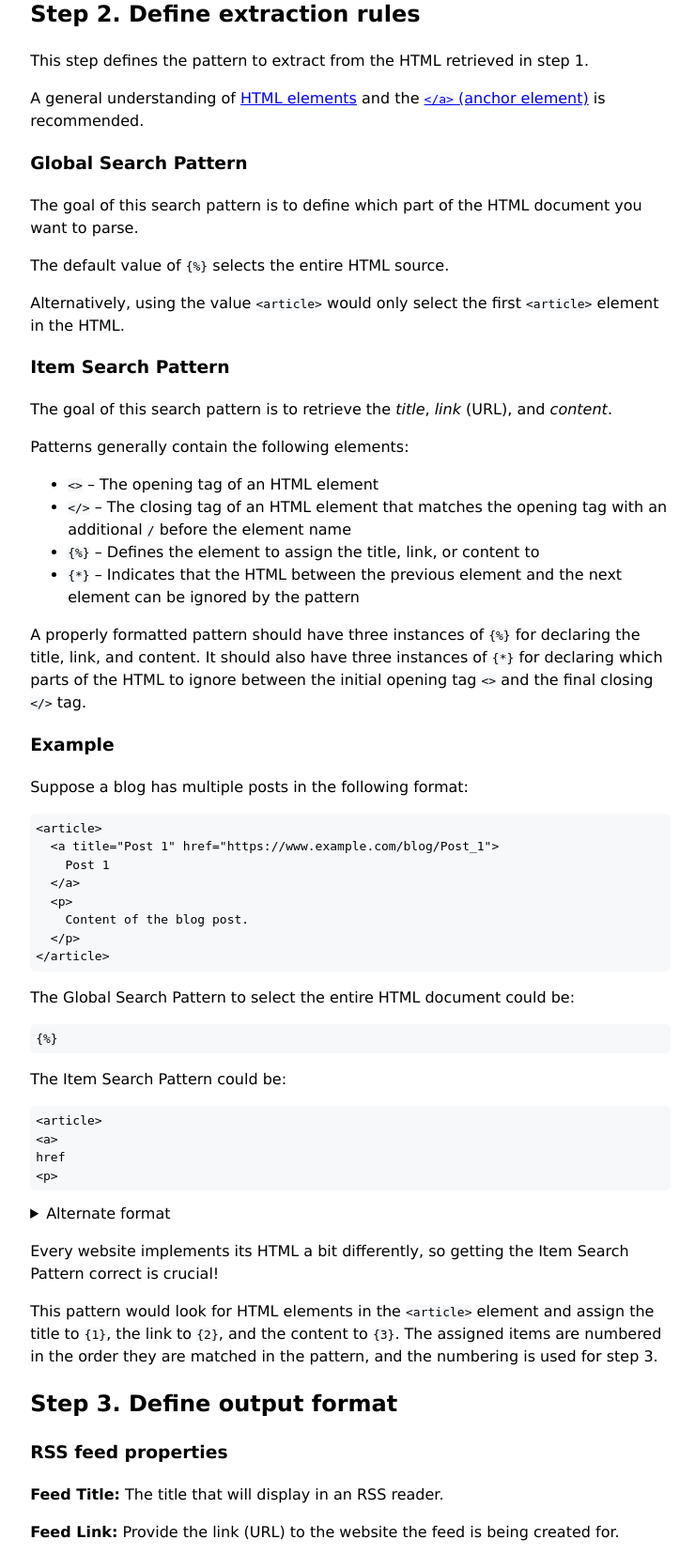
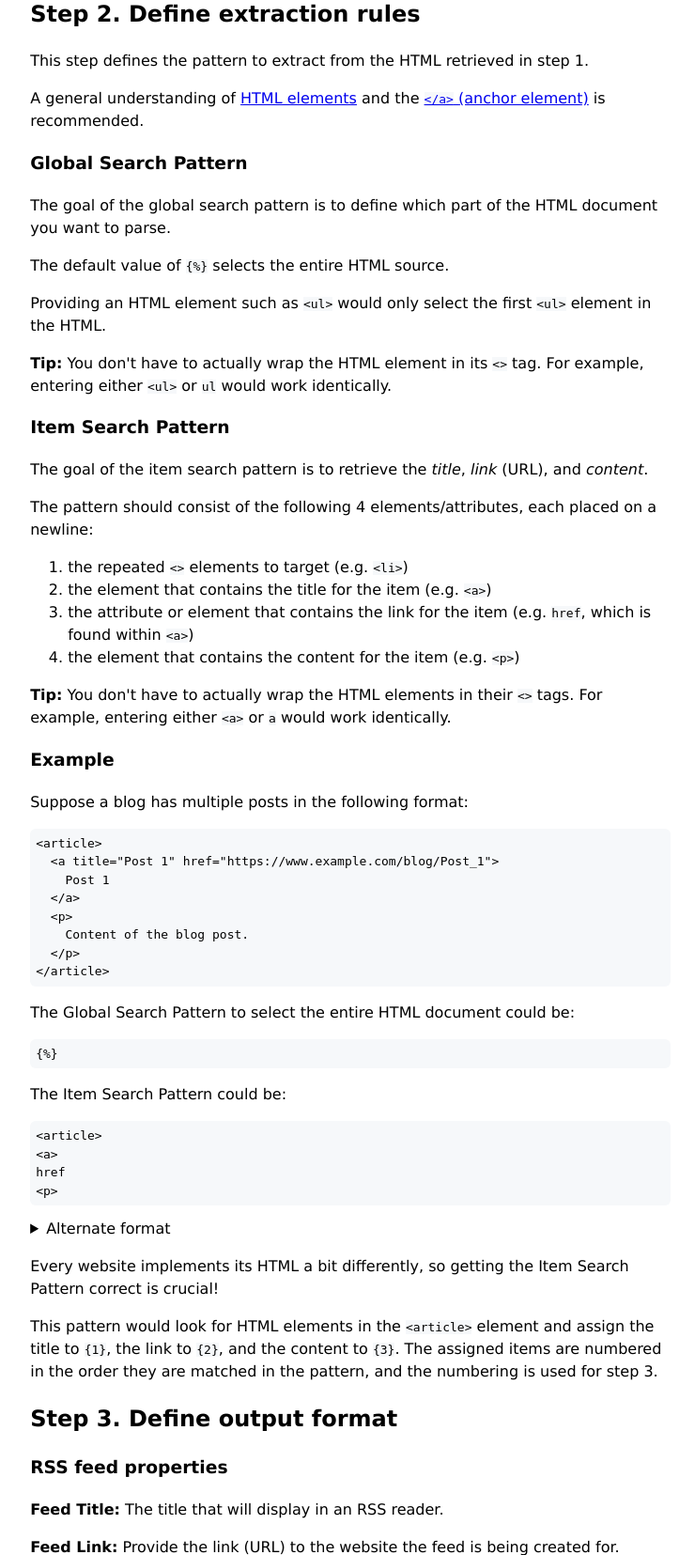
Before and after one commit to winstonrc/site-to-feed, a Flask app: page /documentation in a window 1280 px wide. Shown: the part 276-1931 px from the top of the page at 94% size, without its empty margins (267-1007 px from the left). Run offline with Flask 3, Linux system fonts and the light colour scheme.

Commit message:
update documentation

```diff
--- a/site_to_feed/templates/documentation.html
+++ b/site_to_feed/templates/documentation.html
@@ -28,8 +28,8 @@
 <h3>Global Search Pattern</h3>
 
 <p>
-  The goal of this search pattern is to define which part of the HTML document
-  you want to parse.
+  The goal of the global search pattern is to define which part of the HTML
+  document you want to parse.
 </p>
 
 <p>
@@ -39,49 +39,55 @@
 </p>
 
 <p>
-  Alternatively, using the value
-  <span class="inline-code">&lt;article&gt;</span> would only select the first
-  <span class="inline-code">&lt;article&gt;</span> element in the HTML.
+  Providing an HTML element such as
+  <span class="inline-code">&lt;ul&gt;</span> would only select the first
+  <span class="inline-code">&lt;ul&gt;</span> element in the HTML.
+</p>
+
+<p>
+  <strong>Tip:</strong> You don't have to actually wrap the HTML element in its
+  <span class="inline-code">&lt;&gt;</span> tag. For example, entering either
+  <span class="inline-code">&lt;ul&gt;</span> or
+  <span class="inline-code">ul</span> would work identically.
 </p>
 
 <h3>Item Search Pattern</h3>
 
 <p>
-  The goal of this search pattern is to retrieve the <em>title</em>,
+  The goal of the item search pattern is to retrieve the <em>title</em>,
   <em>link</em> &#40;URL&#41;, and <em>content</em>.
 </p>
 
-<p>Patterns generally contain the following elements:</p>
+<p>
+  The pattern should consist of the following 4 elements/attributes, each placed
+  on a newline:
+</p>
 
-<ul>
+<ol>
   <li>
-    <span class="inline-code">&lt;&gt;</span> – The opening tag of an HTML
-    element
+    the repeated <span class="inline-code">&lt;&gt;</span> elements to target
+    (e.g. <span class="inline-code">&lt;li&gt;</span>)
   </li>
   <li>
-    <span class="inline-code">&lt;/&gt;</span> – The closing tag of an HTML
-    element that matches the opening tag with an additional
-    <span class="inline-code">/</span> before the element name
+    the element that contains the title for the item (e.g.
+    <span class="inline-code">&lt;a&gt;</span>)
   </li>
   <li>
-    <span class="inline-code">&#123;%&#125;</span> – Defines the element to
-    assign the title, link, or content to
+    the attribute or element that contains the link for the item (e.g.
+    <span class="inline-code">href</span>, which is found within
+    <span class="inline-code">&lt;a&gt;</span>)
   </li>
   <li>
-    <span class="inline-code">&#123;*&#125;</span> – Indicates that the HTML
-    between the previous element and the next element can be ignored by the
-    pattern
+    the element that contains the content for the item (e.g.
+    <span class="inline-code">&lt;p&gt;</span>)
   </li>
-</ul>
+</ol>
 
 <p>
-  A properly formatted pattern should have three instances of
-  <span class="inline-code">&#123;%&#125;</span> for declaring the title, link,
-  and content. It should also have three instances of
-  <span class="inline-code">&#123;*&#125;</span> for declaring which parts of
-  the HTML to ignore between the initial opening tag
-  <span class="inline-code">&lt;&gt;</span> and the final closing
-  <span class="inline-code">&lt;/&gt;</span> tag.
+  <strong>Tip:</strong> You don't have to actually wrap the HTML elements in
+  their <span class="inline-code">&lt;&gt;</span> tags. For example, entering
+  either <span class="inline-code">&lt;a&gt;</span> or
+  <span class="inline-code">a</span> would work identically.
 </p>
 
 <h3>Example</h3>
```
Also changed, not shown: site_to_feed/templates/partials/extract_html_rules_form.html (+5 -2 lines).
